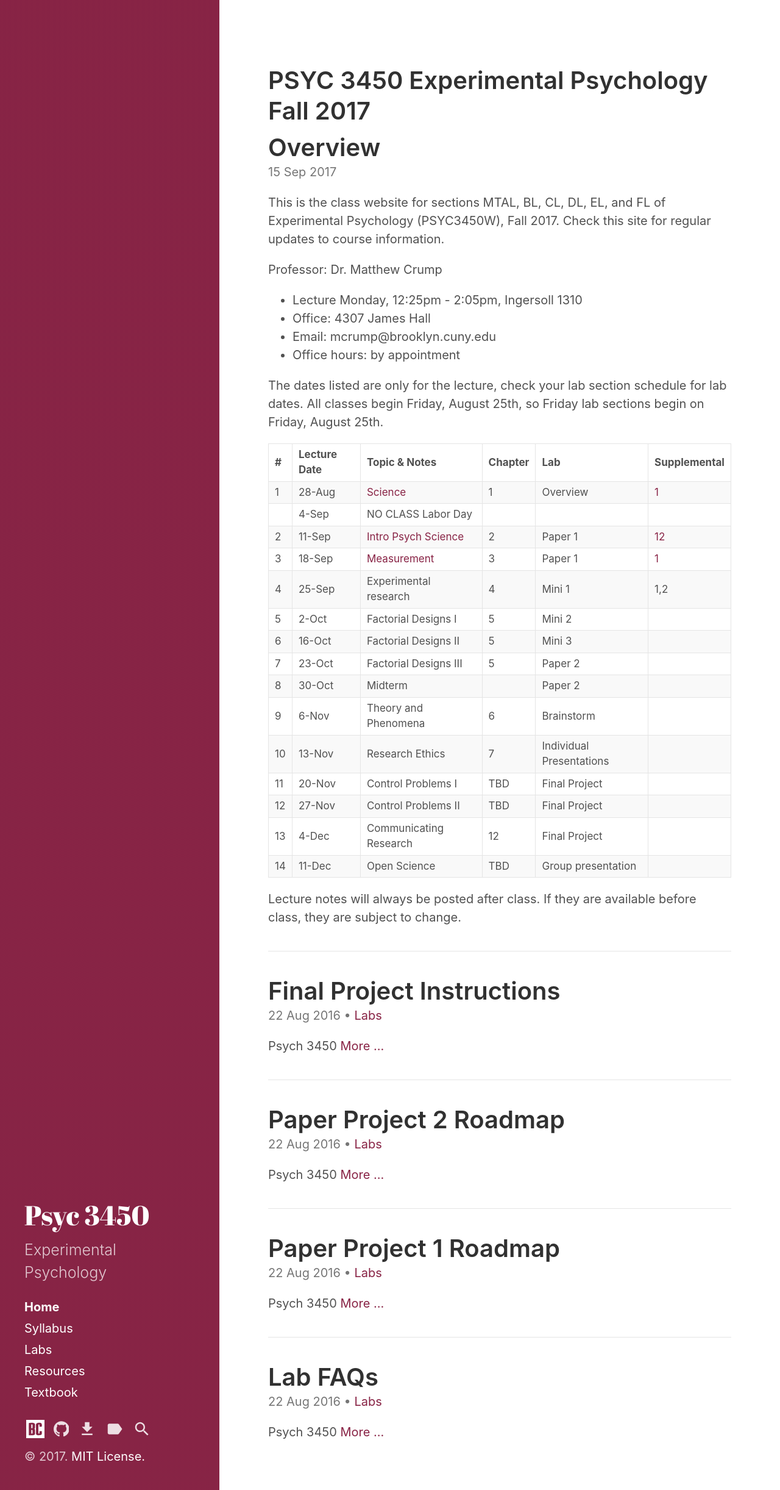
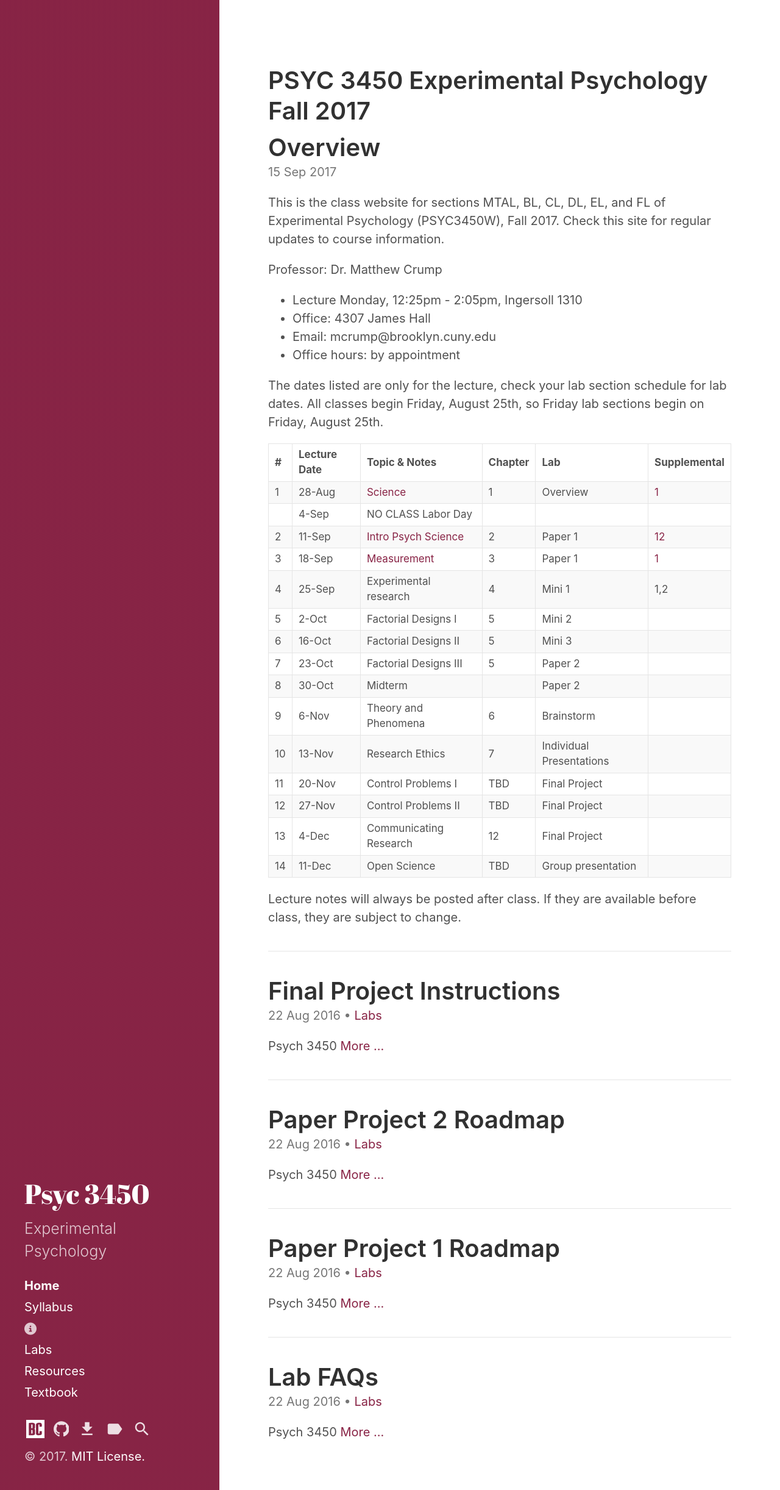
Before and after one commit to enriquepouget/psyc3450, a Jekyll site: the page built from index.html, in a window 1280 px wide. Shown: the whole page at 61% size. Built offline with Jekyll 4.4.1, drawn with Linux system fonts in a browser that asks for light colours; nearby versions of some CDN libraries; the list of posts is cut into pages by our own code.

Commit message:
add font-awesome

```diff
--- a/_includes/head.html
+++ b/_includes/head.html
@@ -2,6 +2,7 @@
   <link href="http://gmpg.org/xfn/11" rel="profile" />
   <meta http-equiv="X-UA-Compatible" content="IE=edge" />
   <meta http-equiv="content-type" content="text/html; charset=utf-8" />
+  <script src="https://use.fontawesome.com/d8ed53ed34.js"></script>
 
   <!-- Enable responsiveness on mobile devices-->
   <meta name="viewport" content="width=device-width, initial-scale=1.0, maximum-scale=1" />
```
